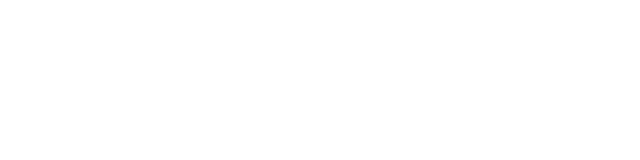
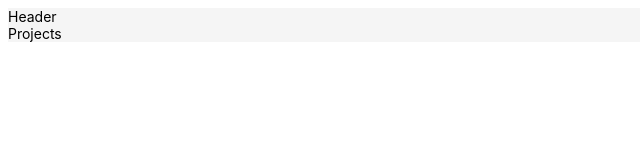
Before and after one commit to composercordero/composercordero.github.io, a React (Vite) app: page /projects in a window 1280 px wide. Shown: the top 160 px of the page, without its empty margins (0-640 px from the left). Built offline with nearby package versions, Linux system fonts and the light colour scheme.

Commit message:
simple routes

```diff
--- a/package.json
+++ b/package.json
@@ -10,8 +10,11 @@
     "preview": "vite preview"
   },
   "dependencies": {
+    "@ant-design/icons": "^5.2.6",
+    "antd": "^5.9.2",
     "react": "^18.2.0",
-    "react-dom": "^18.2.0"
+    "react-dom": "^18.2.0",
+    "react-router-dom": "^6.16.0"
   },
   "devDependencies": {
     "@types/react": "^18.2.15",
--- a/src/App.tsx
+++ b/src/App.tsx
@@ -1,12 +1,32 @@
+// import Node Modules
+import { useState, useEffect } from 'react';
+import {Route,Routes,useNavigate} from 'react-router-dom';
+// import Views
+import Home from "./views/Home"
+import Contact from "./views/Contact"
+import Projects from "./views/Projects"
+// import antd
+import { Layout, ConfigProvider } from 'antd';
+// import globals
+import Header from "./components/global/Header";
+
 import './App.css'
+
 
 function App() {
 
-  return (
-    <>
-
-    </>
-  )
+  return (<>
+   <ConfigProvider>
+   <Layout>
+      <Header/>
+      <Routes>
+        <Route path='/' element={<Home />}/>
+        <Route path='/contact' element={<Contact />}/>
+        <Route path='/projects' element={<Projects />}/>
+      </Routes>
+    </Layout>
+    </ConfigProvider>
+</>)
 }
 
 export default App
--- /dev/null
+++ b/src/components/global/Header.tsx
@@ -0,0 +1,10 @@
+type headerProps = {
+
+}
+
+const Header = (props: headerProps) => {
+  return (
+    <div>Header</div>
+  )
+}
+export default Header
--- a/src/main.tsx
+++ b/src/main.tsx
@@ -1,10 +1,13 @@
 import React from 'react'
 import ReactDOM from 'react-dom/client'
+import { BrowserRouter } from 'react-router-dom'
 import App from './App.tsx'
 import './index.css'
 
 ReactDOM.createRoot(document.getElementById('root')!).render(
   <React.StrictMode>
+    <BrowserRouter>
     <App />
+    </BrowserRouter>
   </React.StrictMode>,
 )
--- /dev/null
+++ b/src/views/Contact.tsx
@@ -0,0 +1,11 @@
+
+type contactProps = {
+
+}
+
+const Contact = (props: contactProps) => {
+  return (
+    <div>Contact</div>
+  )
+}
+export default Contact
--- /dev/null
+++ b/src/views/Home.tsx
@@ -0,0 +1,9 @@
+
+type homeProps = {}
+
+const Home = (props: homeProps) => {
+  return (
+    <div>Home</div>
+  )
+}
+export default Home
--- /dev/null
+++ b/src/views/Projects.tsx
@@ -0,0 +1,11 @@
+
+type projectsProps = {
+
+}
+
+const Projects = (props: projectsProps) => {
+  return (
+    <div>Projects</div>
+  )
+}
+export default Projects
```
Also changed, not shown: 2 other files (tests, documents, lock files or other folders).
